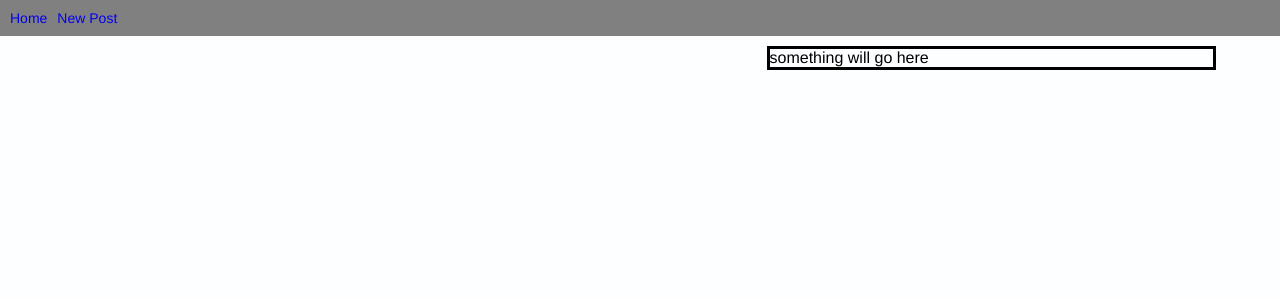
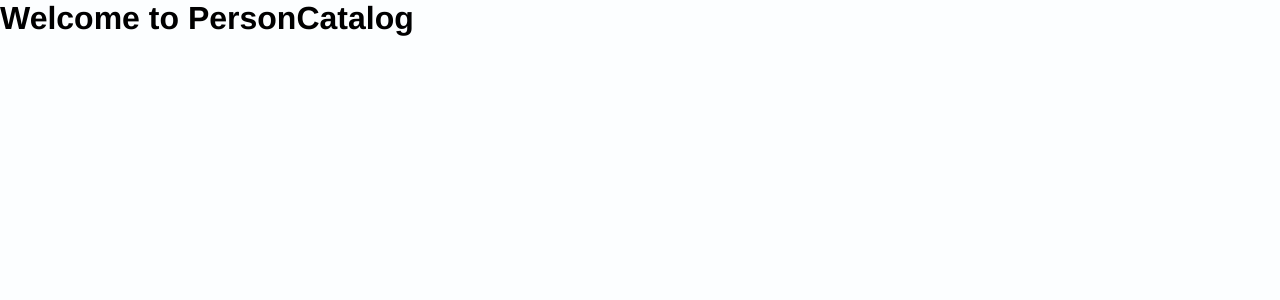
Before and after one commit to lookbehindyounow/destroy_facebook_eat_them_for_breakfast_take_their_business_eat_it_for_dinner, a Flask app: page / in a window 1280 px wide. Shown: the top 300 px of the page. Run offline with Flask 3, Linux system fonts and the light colour scheme; data that the repository does not hold is empty.

Commit message:
may have got users somewhat working, doesn't yet show who's posted what on actual website but it's in the database

```diff
--- a/app.py
+++ b/app.py
@@ -17,4 +17,6 @@
 app.cli.add_command(seed)
 
 from controllers.posts_controller import posts_blueprint
+from controllers.users_controller import users_blueprint
 app.register_blueprint(posts_blueprint)
+app.register_blueprint(users_blueprint)
--- a/controllers/posts_controller.py
+++ b/controllers/posts_controller.py
@@ -1,42 +1,42 @@
 from flask import render_template, redirect, Blueprint, request
-from models import Post, Comment
+from models import User, Post, Comment
 from app import db
 import datetime
 
 posts_blueprint=Blueprint("posts",__name__)
 
-@posts_blueprint.route("/")
-def feed():
+@posts_blueprint.route("/<user_id>")
+def feed(user_id):
     posts_no_comments=Post.query.all() # sort by time of last engagement (maybe just reverse the list, could edit a post's table entry & edit it right back to what it was each time a comment is made to 'bump' it down to the bottom of the posts table in the db)
     posts=[[post,post.count_comments()] for post in posts_no_comments]
-    return render_template("index.jinja",posts=posts)
+    return render_template("index.jinja",user_id=user_id,posts=posts)
 
-@posts_blueprint.route("/<id>")
-def show_post(id):
+@posts_blueprint.route("/<user_id>/<id>")
+def show_post(user_id,id):
     post=Post.query.get(id)
     comments=post.get_comments()
-    return render_template("show_post.jinja",post=post,comments=comments)
+    return render_template("show_post.jinja",user_id=user_id,post=post,comments=comments)
 
-@posts_blueprint.route("/new_post")
-def post_form():
-    return render_template("new.jinja",post=None)
+@posts_blueprint.route("/<user_id>/new_post")
+def post_form(user_id):
+    return render_template("new.jinja",user_id=user_id,post=None)
 
-@posts_blueprint.route("/",methods=["POST"])
-def post_post():
-    post=Post(content=request.form["content"])
+@posts_blueprint.route("/<user_id>/",methods=["POST"])
+def post_post(user_id):
+    post=Post(user_id=user_id,content=request.form["content"])
     db.session.add(post)
     db.session.commit()
-    return redirect("/")
+    return redirect(f"/{user_id}")
 
-@posts_blueprint.route("/<id>/new_comment")
-def comment_form(id):
+@posts_blueprint.route("/<user_id>/<id>/new_comment")
+def comment_form(user_id,id):
     post=Post.query.get(id)
     comments=post.get_comments()
-    return render_template("new.jinja",post=post,comments=comments)
+    return render_template("new.jinja",user_id=user_id,post=post,comments=comments)
 
-@posts_blueprint.route("/<id>",methods=["POST"])
-def post_comment(id):
-    comment=Comment(post_id=id,content=request.form["content"])
+@posts_blueprint.route("/<user_id>/<id>",methods=["POST"])
+def post_comment(user_id,id):
+    comment=Comment(user_id=user_id,post_id=id,content=request.form["content"])
     db.session.add(comment)
     db.session.commit()
-    return redirect(f"/{id}")
+    return redirect(f"/{user_id}/{id}")
--- /dev/null
+++ b/controllers/users_controller.py
@@ -0,0 +1,19 @@
+from flask import render_template, redirect, Blueprint, request
+from models import User, Post, Comment
+from app import db
+import datetime
+
+users_blueprint=Blueprint("users",__name__)
+
+@users_blueprint.route("/")
+def login_page():
+    return render_template("login.jinja")
+
+@users_blueprint.route("/login")
+def login():
+    users=User.query.all()
+    user=[user for user in users if user.name==request.form["name"] and user.password==request.form["password"]]
+    if len(user)==0:
+        return redirect("/")
+    else:
+        return redirect(f"/{user[0].id}")
--- a/static/style.css
+++ b/static/style.css
@@ -42,7 +42,7 @@
   margin: 10px 0;
   display: flex;
   align-items: center;
-  justify-items: center;
+  justify-content: center;
   width: calc(40% - 15px);
   border: solid;
 }
--- a/templates/base.jinja
+++ b/templates/base.jinja
@@ -4,8 +4,7 @@
     <meta charset="UTF-8"/>
     <meta name="viewport" content="width=device-width, initial-scale=1.0"/>
     <meta http-equiv="X-UA-Compatible" content="ie=edge"/> {# what does this do? #}
-    <link
-      rel="stylesheet" href="https://stackpath.bootstrapcdn.com/font-awesome/4.7.0/css/font-awesome.min.css" crossorigin="anonymous"/>
+    <link rel="stylesheet" href="https://stackpath.bootstrapcdn.com/font-awesome/4.7.0/css/font-awesome.min.css" crossorigin="anonymous"/>
     <link rel="stylesheet" href="{{ url_for('static', filename='style.css') }}"/>
     <title>PersonCatalog</title>
   </head>
--- a/templates/index.jinja
+++ b/templates/index.jinja
@@ -2,11 +2,11 @@
 <section class="feed">
   {% for post in posts %}
   <div class="post">
-    <p class="post__body content"><a class="post--link" href="/{{post[0].id}}">{{post[0].content}}</a></p>
-    <br/>
+    <p class="post__body content"><a class="post--link" href="/{{user_id}}/{{post[0].id}}">{{post[0].content}}</a></p>
     {# likes #}
     {% if post[1]!=0 %}
-      <p class="post__body comment_count"><a class="post--link" href="/{{post[0].id}}">{{post[1]}} comment{% if post[1]!=1 %}s{% endif %}</a></p>
+      <br/>
+      <p class="post__body comment_count"><a class="post--link" href="{{user_id}}/{{post[0].id}}">{{post[1]}} comment{% if post[1]!=1 %}s{% endif %}</a></p>
     {% endif %}
   </div>
   <br/>
--- /dev/null
+++ b/templates/login.jinja
@@ -0,0 +1,18 @@
+<!DOCTYPE html>
+<html lang="en">
+    <head>
+        <meta charset="UTF-8">
+        <meta name="viewport" content="width=device-width, initial-scale=1.0">
+        <meta http-equiv="X-UA-Compatible" content="ie=edge"/> {# what does this do? #}
+        <link rel="stylesheet" href="{{ url_for('static', filename='style.css') }}"/>
+        <title>PersonCatalog</title>
+    </head>
+    <body>
+        <header>
+            <h1>Welcome to PersonCatalog</h1>
+        </header>
+        <div class="container">
+            <form action="/login"></form>
+        </div>
+    </body>
+</html>
--- a/templates/new.jinja
+++ b/templates/new.jinja
@@ -10,7 +10,7 @@
             <br/>
         {% endfor %}
     {% endif %}
-    <form action="/{% if post is not none %}{{post.id}}{% endif %}" method="post">
+    <form action="/{{user_id}}/{% if post is not none %}{{post.id}}{% endif %}" method="post">
         {% if post==none %}
             <label for="content">you have to tell them they need to know</label>
         {% else %}
--- a/templates/show_post.jinja
+++ b/templates/show_post.jinja
@@ -8,6 +8,6 @@
         <p>{{comment.content}}</p>
         <br/>
     {% endfor %}
-    <a href="/{{post.id}}/new_comment">comment</a>
+    <a href="/{{user_id}}/{{post.id}}/new_comment">comment</a>
 </div>
 {%endblock%}
```
Also changed, not shown: models.py (+17 -5 lines), seed.py (+20 -7 lines).
